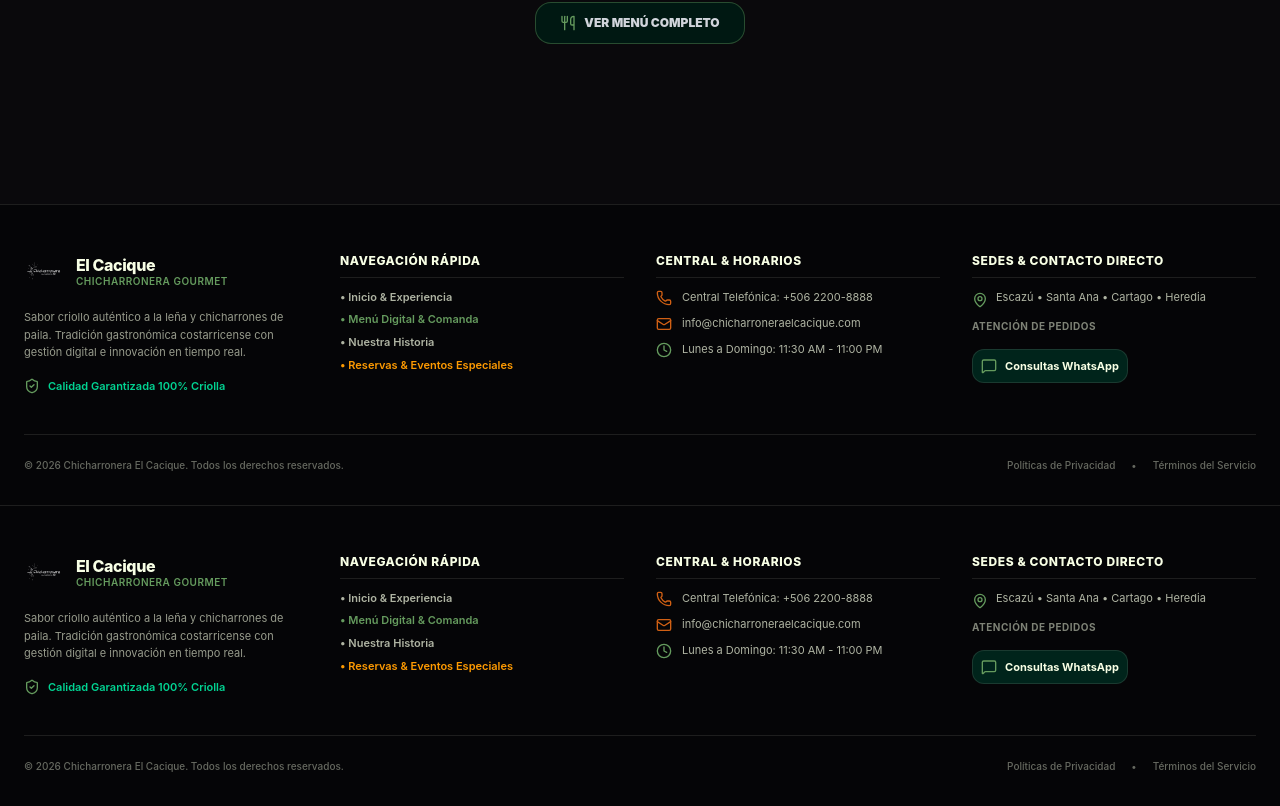
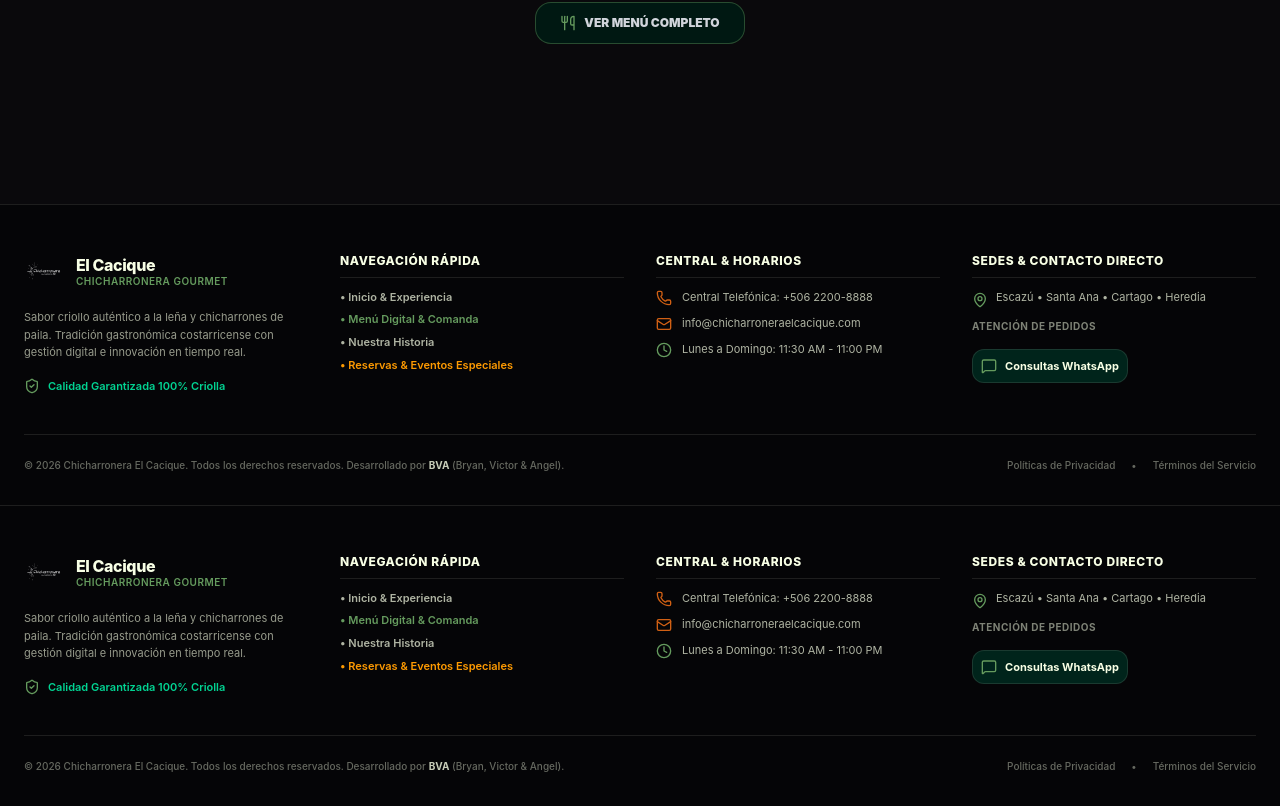
Before and after one commit to AngelDST13/Proyecto-Restaurante, a React (Vite) app: page / in a window 1280 px wide. Shown: the part 3984-4790 px from the top of the page. Built offline with nearby package versions, Linux system fonts and the light colour scheme; the HTML template or start-up script is replaced by a standard one.

Commit message:
feat(landing): restaurar Landing.jsx completo con Google Maps, sedes de Costa Rica y festividades

```diff
--- a/src/components/Footer.jsx
+++ b/src/components/Footer.jsx
@@ -93,9 +93,9 @@ export default function Footer() {
 
       </div>
 
-      {/* CINTILLO LEGAL Y COPYRIGHT */}
+      {/* CINTILLO LEGAL Y COPYRIGHT CON FIRMA BVA */}
       <div className="max-w-7xl mx-auto pt-6 border-t border-[#F8FFE5]/10 flex flex-col sm:flex-row justify-between items-center gap-3 text-[10px] text-[#F8FFE5]/40 font-medium">
-        <p>© 2026 Chicharronera El Cacique. Todos los derechos reservados.</p>
+        <p>© 2026 Chicharronera El Cacique. Todos los derechos reservados. Desarrollado por <strong className="text-[#F8FFE5]/80">BVA</strong> (Bryan, Victor &amp; Angel).</p>
         <div className="flex gap-4">
           <a href="#" className="hover:underline">Políticas de Privacidad</a>
           <span>•</span>
```
